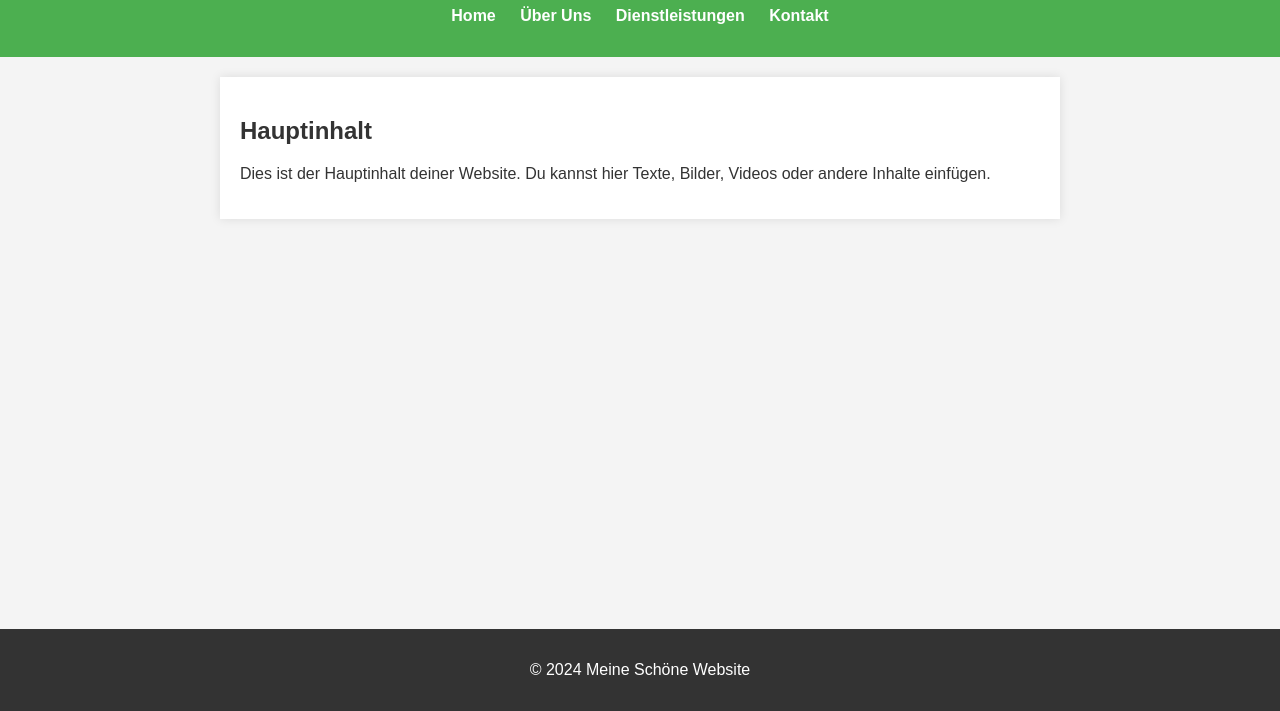
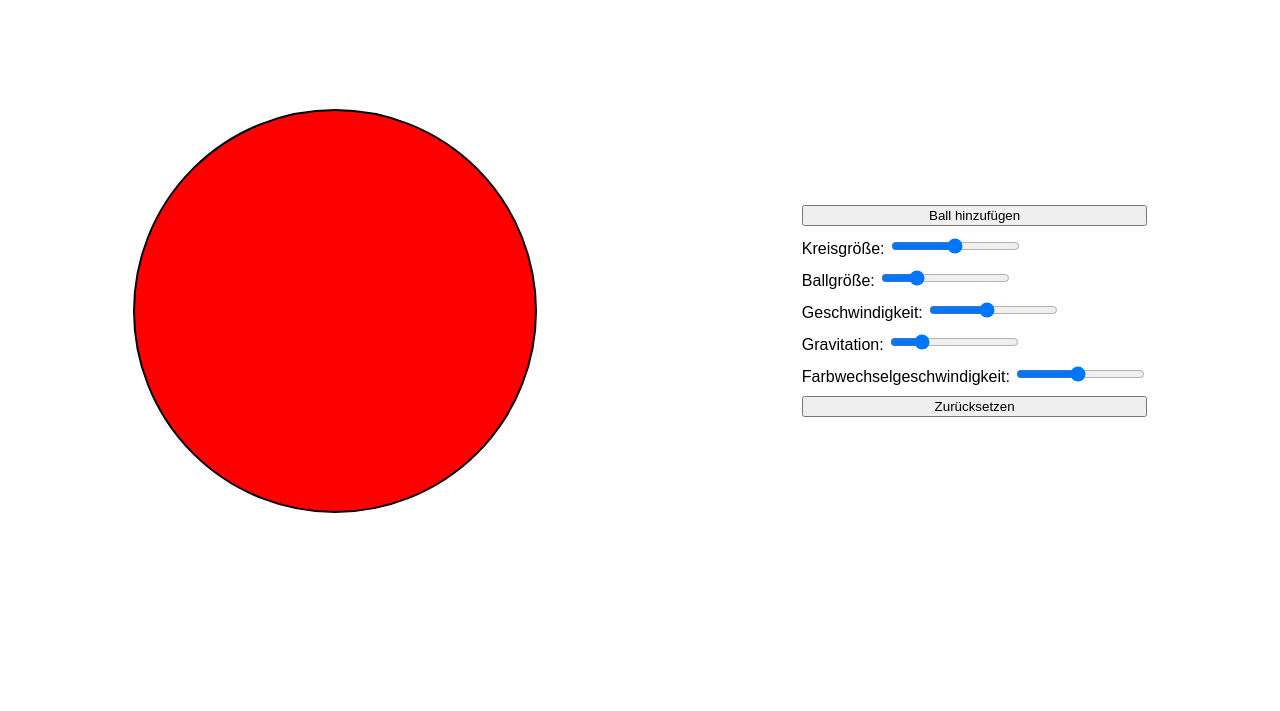
Before and after one commit to Budumz2/My-Website, a plain HTML site: page index.html in a window 1280 px wide. Shown: the part 89-800 px from the top of the page. Drawn offline with Linux system fonts and the light colour scheme.

Commit message:
Update index.html

```diff
--- a/index.html
+++ b/index.html
@@ -3,89 +3,150 @@
 <head>
     <meta charset="UTF-8">
     <meta name="viewport" content="width=device-width, initial-scale=1.0">
-    <title>Meine Schöne Website</title>
+    <title>Interaktive Ballsimulation mit RGB-Farbwechsel</title>
     <style>
         body {
+            display: flex;
+            justify-content: space-around;
+            align-items: center;
+            height: 100vh;
+            margin: 0;
             font-family: Arial, sans-serif;
-            margin: 0;
-            padding: 0;
-            box-sizing: border-box;
-            background-color: #f4f4f4;
-            color: #333;
         }
-
-        header {
-            background-color: #4CAF50;
-            color: white;
-            padding: 1em 0;
-            text-align: center;
+        #container {
+            position: relative;
+            border: 2px solid black;
+            border-radius: 50%;
+            overflow: hidden;
+            background-color: red;
         }
-
-        nav {
-            margin: 0 auto;
-            max-width: 800px;
+        .ball {
+            position: absolute;
+            border-radius: 50%;
+            background-color: blue; /* Standardfarbe für den Ball */
         }
-
-        nav ul {
-            list-style: none;
-            padding: 0;
-        }
-
-        nav ul li {
-            display: inline;
-            margin: 0 10px;
-        }
-
-        nav ul li a {
-            color: white;
-            text-decoration: none;
-            font-weight: bold;
-        }
-
-        .container {
-            max-width: 800px;
-            margin: 20px auto;
-            padding: 20px;
-            background-color: white;
-            box-shadow: 0 0 10px rgba(0,0,0,0.1);
-        }
-
-        footer {
-            background-color: #333;
-            color: white;
-            text-align: center;
-            padding: 1em 0;
-            position: absolute;
-            bottom: 0;
-            width: 100%;
-        }
-
-        @media (max-width: 600px) {
-            nav ul li {
-                display: block;
-                margin: 10px 0;
-            }
+        #controls {
+            display: flex;
+            flex-direction: column;
+            gap: 10px;
         }
     </style>
 </head>
 <body>
-    <header>
-        <h1>Willkommen auf meiner Website</h1>
-        <nav>
-            <ul>
-                <li><a href="#home">Home</a></li>
-                <li><a href="#about">Über Uns</a></li>
-                <li><a href="#services">Dienstleistungen</a></li>
-                <li><a href="#contact">Kontakt</a></li>
-            </ul>
-        </nav>
-    </header>
-    <div class="container">
-        <h2>Hauptinhalt</h2>
-        <p>Dies ist der Hauptinhalt deiner Website. Du kannst hier Texte, Bilder, Videos oder andere Inhalte einfügen.</p>
+
+    <div id="container"></div>
+    <div id="controls">
+        <button onclick="addBall()">Ball hinzufügen</button>
+        <label>Kreisgröße: <input type="range" id="circleSize" min="200" max="600" value="400" onchange="updateCircleSize()"></label>
+        <label>Ballgröße: <input type="range" id="ballSize" min="10" max="50" value="20" onchange="updateBallSize()"></label>
+        <label>Geschwindigkeit: <input type="range" id="speed" min="1" max="10" value="5" onchange="updateSpeed()"></label>
+        <label>Gravitation: <input type="range" id="gravity" min="0.1" max="2" value="0.5" step="0.1" onchange="updateGravity()"></label>
+        <label>Farbwechselgeschwindigkeit: <input type="range" id="colorSpeed" min="1" max="20" value="10" onchange="updateColorSpeed()"></label>
+        <button onclick="reset()">Zurücksetzen</button>
     </div>
-    <footer>
-        <p>&copy; 2024 Meine Schöne Website</p>
-    </footer>
+
+    <script>
+        const container = document.getElementById('container');
+        let balls = [];
+        let circleSize = 400;
+        let ballSize = 20;
+        let speed = 5;
+        let gravity = 0.5;
+        let colorSpeed = 10;
+
+        function updateCircleSize() {
+            circleSize = document.getElementById('circleSize').value;
+            container.style.width = circleSize + 'px';
+            container.style.height = circleSize + 'px';
+        }
+
+        function updateBallSize() {
+            ballSize = document.getElementById('ballSize').value;
+            balls.forEach(ball => {
+                ball.element.style.width = ballSize + 'px';
+                ball.element.style.height = ballSize + 'px';
+            });
+        }
+
+        function updateSpeed() {
+            speed = document.getElementById('speed').value;
+        }
+
+        function updateGravity() {
+            gravity = document.getElementById('gravity').value;
+        }
+
+        function updateColorSpeed() {
+            colorSpeed = document.getElementById('colorSpeed').value;
+        }
+
+        function addBall() {
+            const ball = document.createElement('div');
+            ball.className = 'ball';
+            ball.style.width = ballSize + 'px';
+            ball.style.height = ballSize + 'px';
+            ball.style.left = Math.random() * (circleSize - ballSize) + 'px';
+            ball.style.top = Math.random() * (circleSize - ballSize) + 'px';
+            container.appendChild(ball);
+
+            const newBall = {
+                element: ball,
+                x: parseFloat(ball.style.left),
+                y: parseFloat(ball.style.top),
+                vx: (Math.random() - 0.5) * speed,
+                vy: (Math.random() - 0.5) * speed,
+                hue: Math.random() * 360
+            };
+
+            balls.push(newBall);
+        }
+
+        function reset() {
+            balls.forEach(ball => container.removeChild(ball.element));
+            balls = [];
+        }
+
+        function update() {
+            balls.forEach(ball => {
+                ball.vy += parseFloat(gravity);
+                ball.x += ball.vx;
+                ball.y += ball.vy;
+
+                const radius = circleSize / 2;
+                const distance = Math.sqrt((ball.x + ballSize / 2 - radius) ** 2 + (ball.y + ballSize / 2 - radius) ** 2);
+
+                if (distance + ballSize / 2 > radius) {
+                    const angle = Math.atan2(ball.y + ballSize / 2 - radius, ball.x + ballSize / 2 - radius);
+                    ball.x = radius + Math.cos(angle) * (radius - ballSize / 2) - ballSize / 2;
+                    ball.y = radius + Math.sin(angle) * (radius - ballSize / 2) - ballSize / 2;
+
+                    const normalX = (ball.x + ballSize / 2 - radius) / distance;
+                    const normalY = (ball.y + ballSize / 2 - radius) / distance;
+
+                    const dotProduct = ball.vx * normalX + ball.vy * normalY;
+                    ball.vx = ball.vx - 2 * dotProduct * normalX;
+                    ball.vy = ball.vy - 2 * dotProduct * normalY;
+
+                    // Vergrößern und Beschleunigen des Balls
+                    ball.element.style.width = (parseFloat(ball.element.style.width) * 1.1) + 'px';
+                    ball.element.style.height = (parseFloat(ball.element.style.height) * 1.1) + 'px';
+                    ball.vx *= 1.1;
+                    ball.vy *= 1.1;
+                }
+
+                ball.element.style.left = ball.x + 'px';
+                ball.element.style.top = ball.y + 'px';
+
+                // Aktualisiere die Farbe
+                ball.hue = (ball.hue + colorSpeed / 10) % 360;
+                ball.element.style.backgroundColor = `hsl(${ball.hue}, 100%, 50%)`;
+            });
+
+            requestAnimationFrame(update);
+        }
+
+        updateCircleSize();
+        update();
+    </script>
 </body>
 </html>
```
